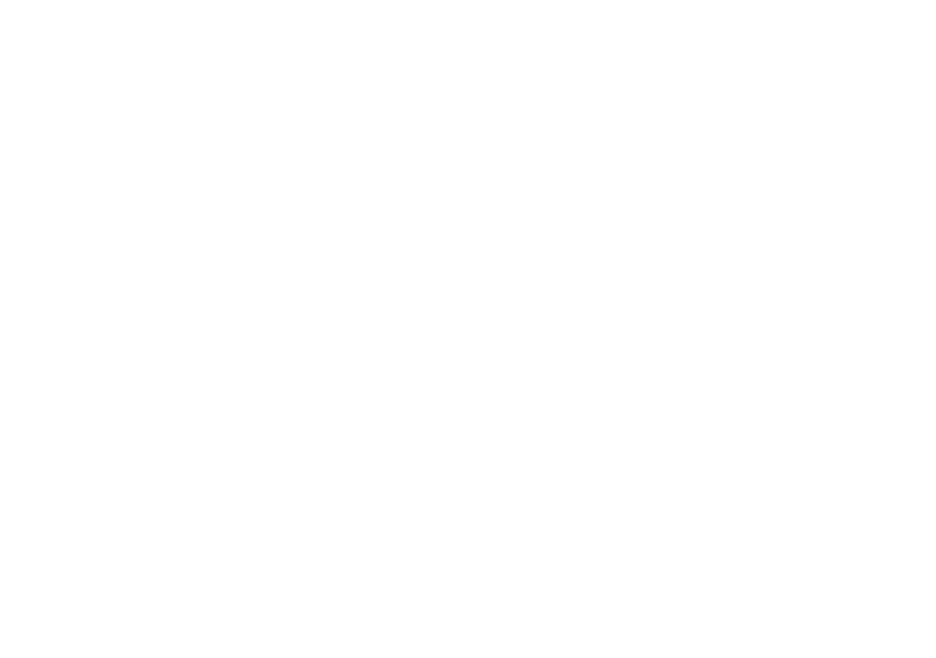
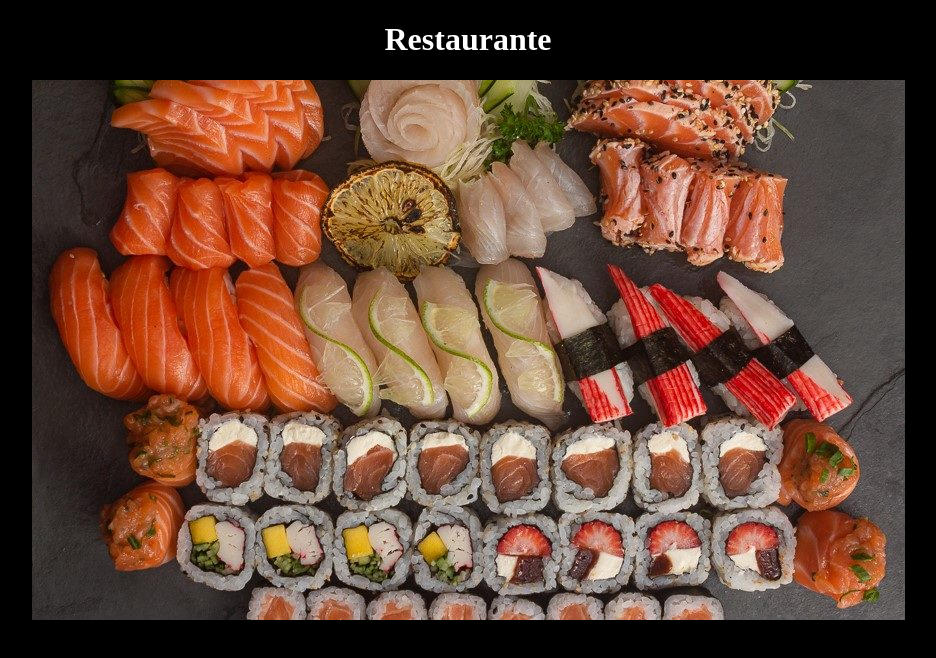
Before and after one commit to guilhermesachinelli/restaurante, a plain HTML site: page pages/sobrenos.html in a window 1280 px wide. Shown: the whole page, without its empty margins (172-1108 px from the left). Drawn offline with Linux system fonts and the light colour scheme.

Commit message:
background feito e img

```diff
--- a/assets/css/sobrenos.css
+++ b/assets/css/sobrenos.css
@@ -0,0 +1,7 @@
+div{
+    text-align: center;
+    color: white;
+}
+body{
+    background-color: rgb(0, 0, 0);
+}
--- a/pages/sobrenos.html
+++ b/pages/sobrenos.html
@@ -5,7 +5,9 @@
     <title>Sobre Nós</title>
     <link rel="stylesheet" href="../assets/css/sobrenos.css">
 </head>
-<body>
-
+<body><div>
+    <h1>Restaurante</h1>
+<img src="../assets/images/WhatsApp-Image-2023-01-11-at-18.34.50-873x540.jpeg" alt="comida gostosa" >
+</div>
 </body>
 </html>
```
Also changed, not shown: assets/images/WhatsApp-Image-2023-01-11-at-18.34.50-873x540.jpeg (added).
